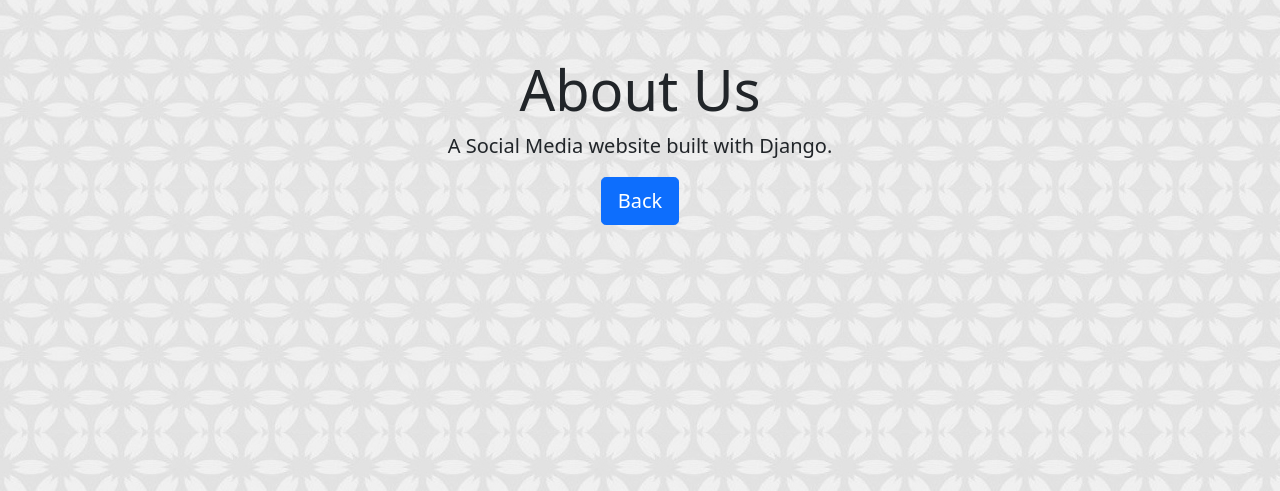
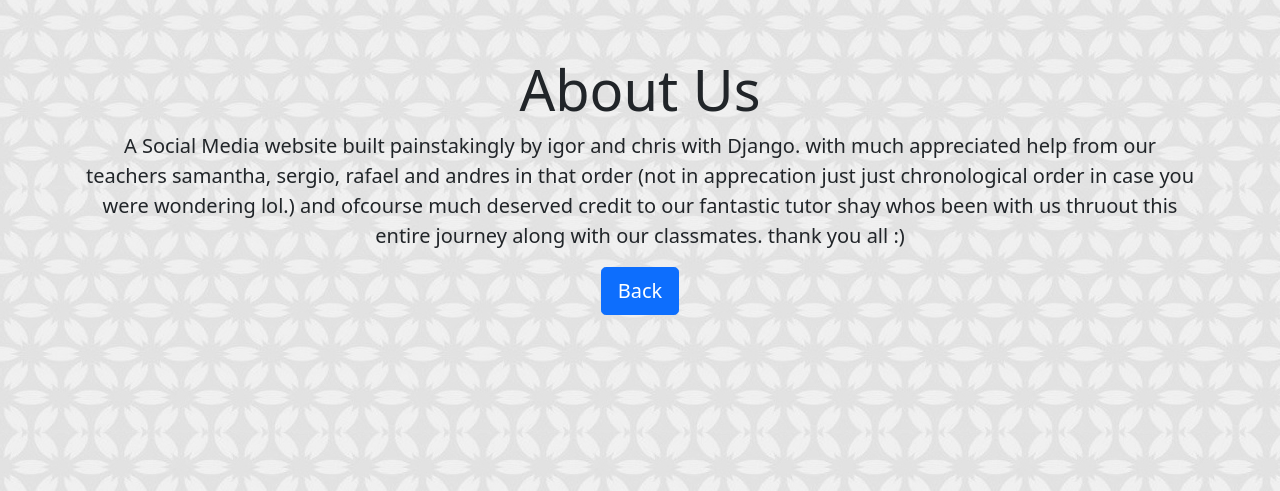
Before and after one commit to iboyko21/message_board, a Django app: page /about_page/ in a window 1280 px wide. Shown: the part 56-547 px from the top of the page. Run offline with Django 3.2, Linux system fonts and the light colour scheme.

Commit message:
added more

```diff
--- a/templates/about_page.html
+++ b/templates/about_page.html
@@ -7,7 +7,7 @@
 <div class="container" style="text-align: center;">
     <div class="jumbotron" >
         <h1 class="display-4">About Us</h1>
-        <p class="lead">A Social Media website built with Django.</p>
+        <p class="lead">A Social Media website built painstakingly by igor and chris with Django. with much appreciated help from our teachers samantha, sergio, rafael and andres in that order (not in apprecation just just chronological order in case you were wondering lol.) and ofcourse much deserved credit to our fantastic tutor shay whos been with us thruout this entire journey along with our classmates. thank you all :)</p>
 
 
             <p><a class="btn btn-primary btn-lg" href="{% url 'post_list' %}">Back</a></p>
```
